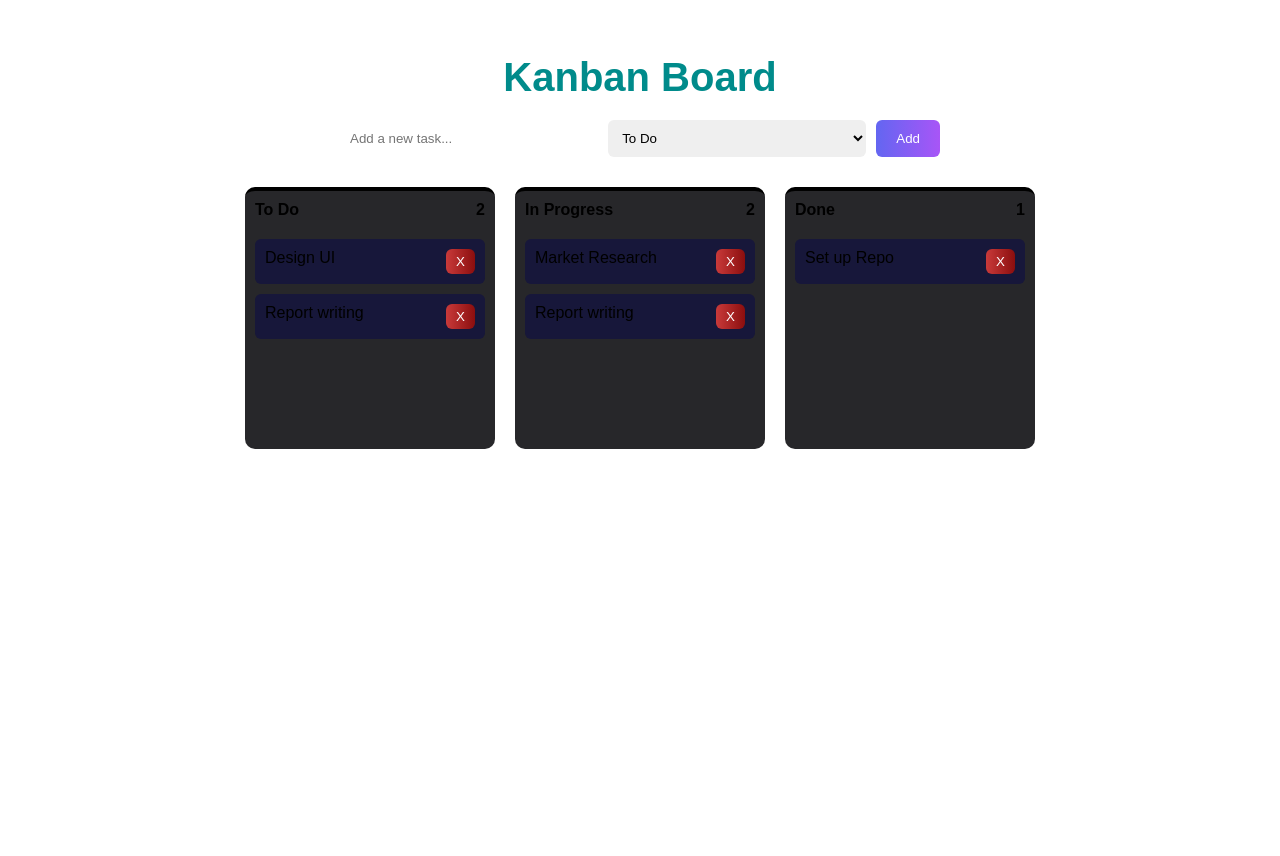
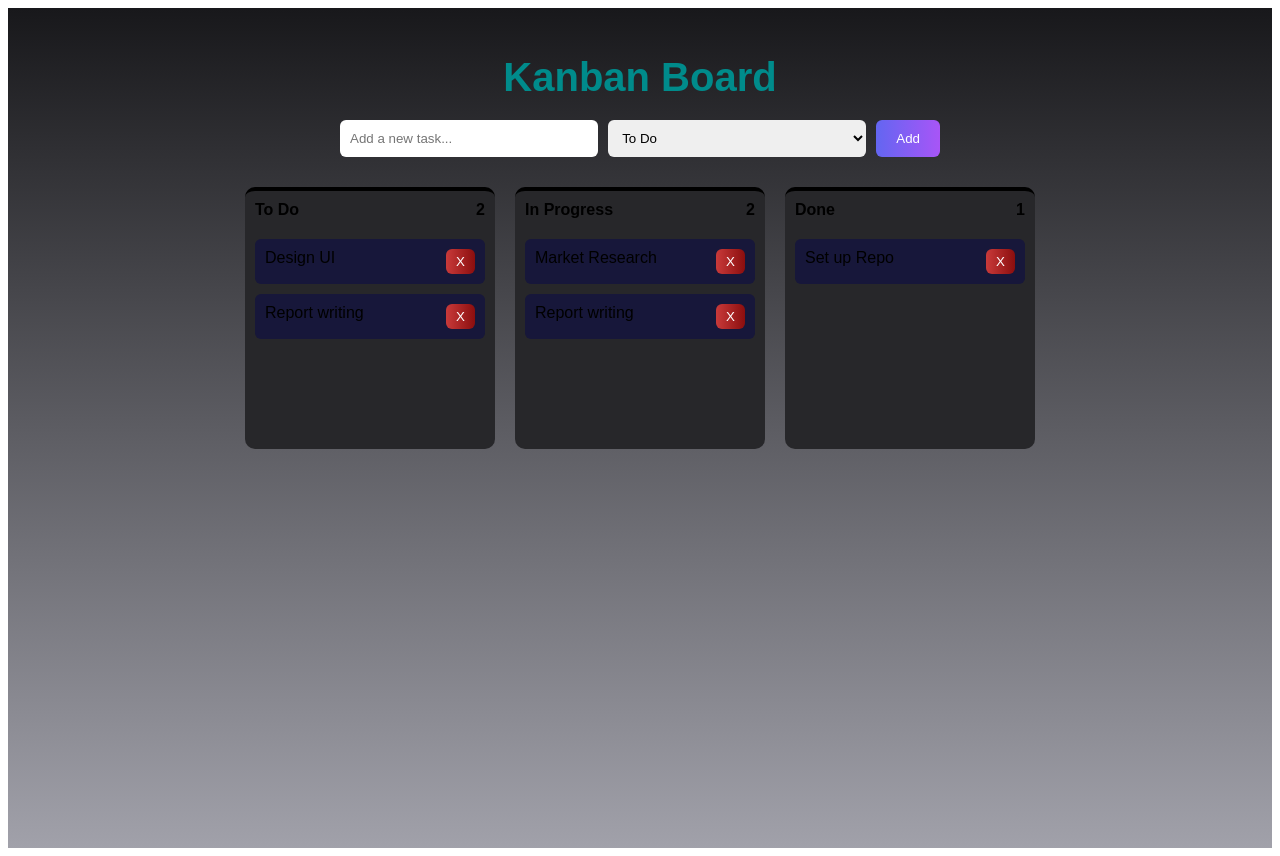
Before and after one commit to sufster/flowbit, a React (Vite) app: page / in a window 1280 px wide. Built offline with nearby package versions, Linux system fonts and the light colour scheme.

Commit message:
Update index.css

```diff
--- a/src/index.css
+++ b/src/index.css
@@ -1,7 +1,7 @@
 .app-container {
   padding: 20px;
   min-height: 100vh;
-
+  background: linear-gradient(to bottom, #18181b, #a1a1aa);
   font-family: sans-serif;
 }
 
```
